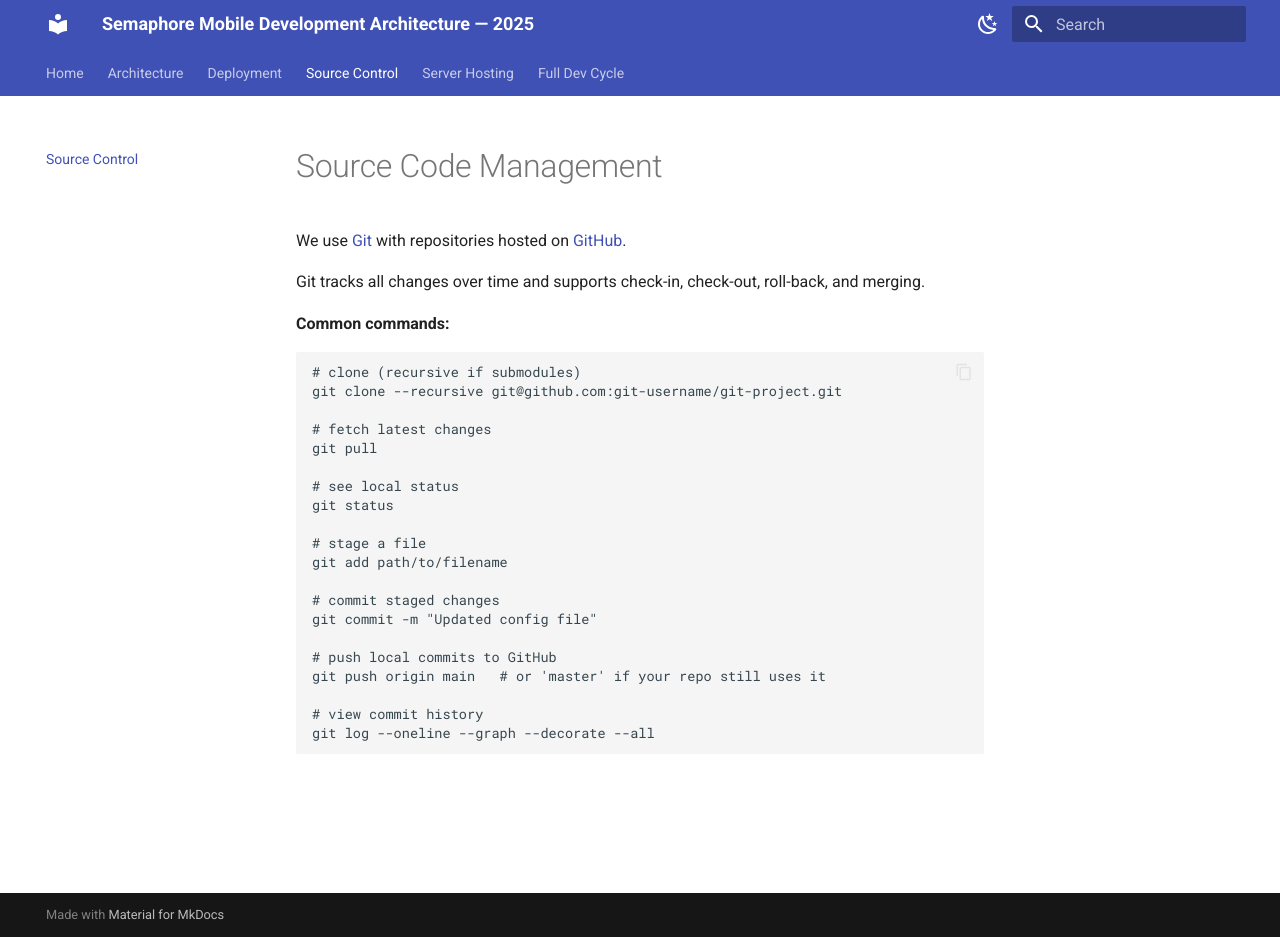
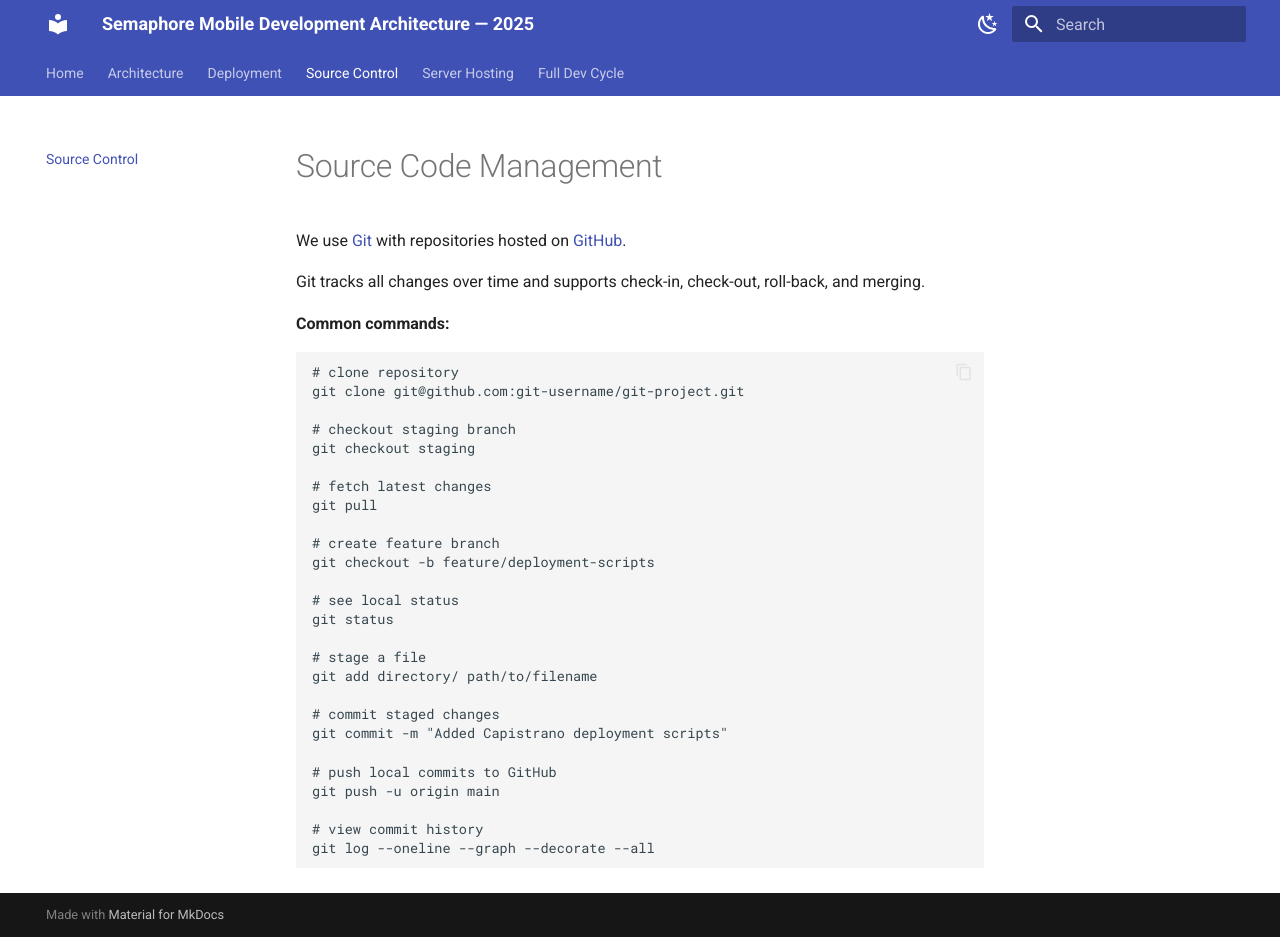
Before and after one commit to semaphoremobile/Semaphore-Development-Docs, an MkDocs documentation site: the page built from docs/source-code-management.md, in a window 1280 px wide and 937 px high. Built offline with MkDocs 1.6.1 and Material for MkDocs 9.7.7, drawn with Linux system fonts in a browser that asks for light colours.

Commit message:
Source code managment copy changes.

````diff
--- a/docs/source-code-management.md
+++ b/docs/source-code-management.md
@@ -6,23 +6,29 @@ Git tracks all changes over time and supports check-in, check-out, roll-back, an
 
 **Common commands:**
 ```bash
-# clone (recursive if submodules)
-git clone --recursive git@github.com:git-username/git-project.git
+# clone repository
+git clone git@github.com:git-username/git-project.git
+
+# checkout staging branch
+git checkout staging
 
 # fetch latest changes
 git pull
+
+# create feature branch
+git checkout -b feature/deployment-scripts
 
 # see local status
 git status
 
 # stage a file
-git add path/to/filename
+git add directory/ path/to/filename
 
 # commit staged changes
-git commit -m "Updated config file"
+git commit -m "Added Capistrano deployment scripts"
 
 # push local commits to GitHub
-git push origin main   # or 'master' if your repo still uses it
+git push -u origin main
 
 # view commit history
 git log --oneline --graph --decorate --all
````
